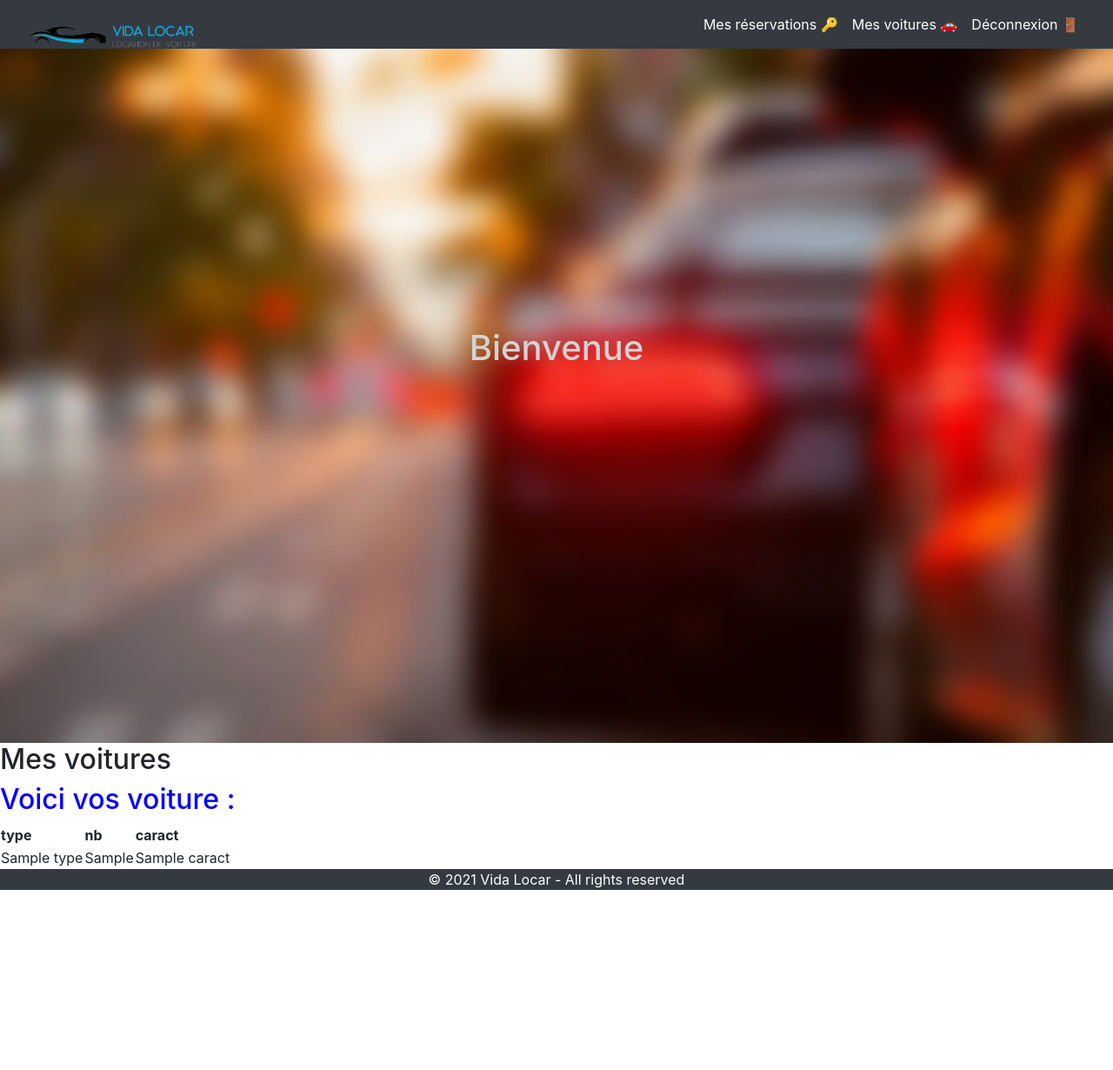
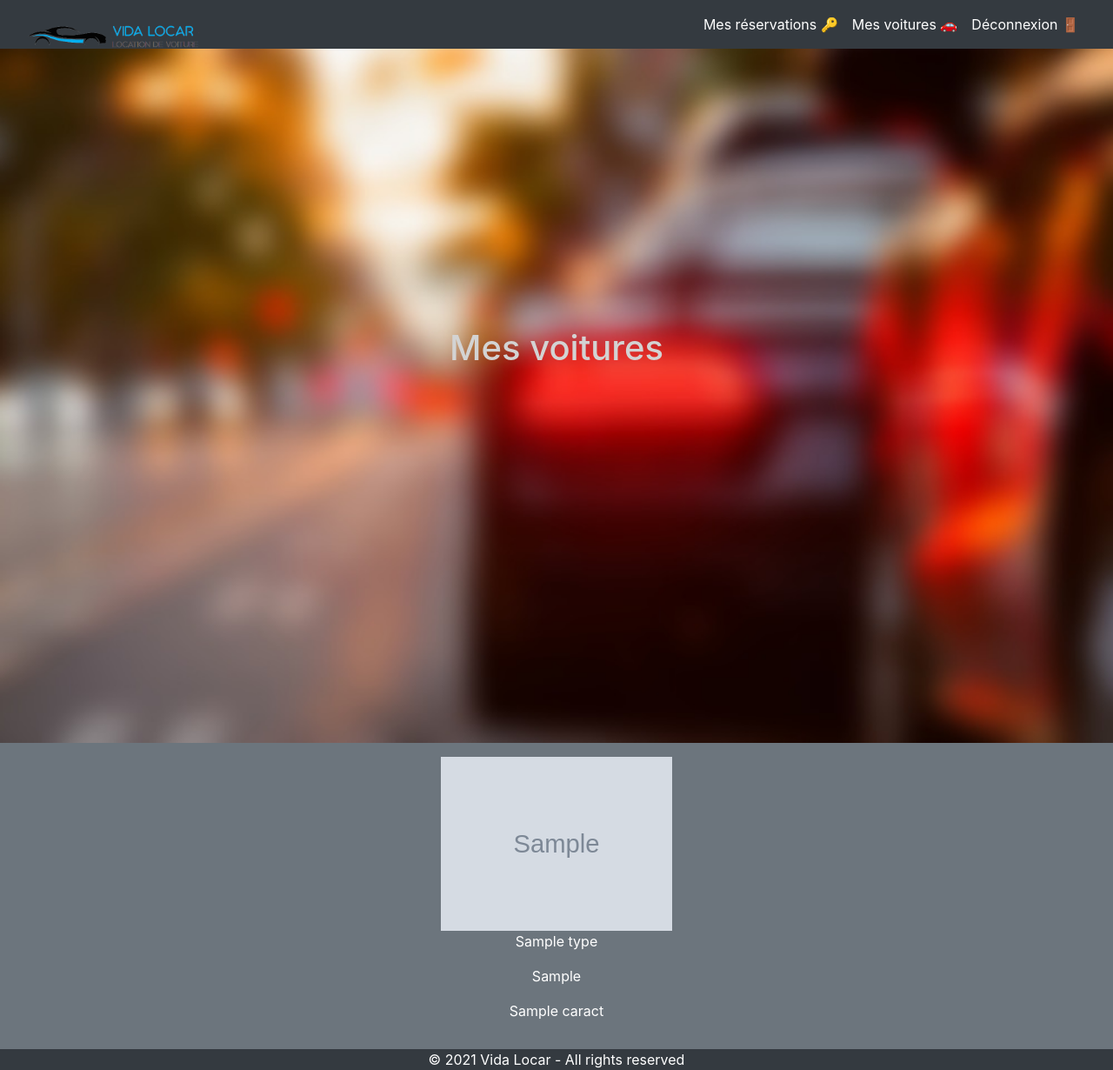
Before and after one commit to SiMista/Projet-Gestion-de-voitures, a PHP site: template mvcCORV1/vue/utilisateur/mesVehicules.html in a window 1280 px wide. Shown: the whole page at 87% size. Before the commit the page ends 1023 px from the top, so only its background shows below. Run offline with PHP 8.4, Linux system fonts and the light colour scheme; the template is opened without the code that fills it: most values are stand-ins (such as "Sample title", 1, 10 or a date in 2020); grey boxes marked "Sample" are stand-in pictures.

Commit message:
Big Drip Big Drip quand je m'habille

```diff
--- a/mvcCORV1/vue/styleCSS/style.css
+++ b/mvcCORV1/vue/styleCSS/style.css
@@ -64,6 +64,7 @@ footer p{
 	margin-left: 45%;
 	margin-top: -5%;
 }
+
 #img-fond{
 	height: 50%;
 	width: 100%;
--- a/mvcCORV1/vue/utilisateur/accueil.html
+++ b/mvcCORV1/vue/utilisateur/accueil.html
@@ -33,7 +33,7 @@
 	</header>
 		<div>
 			<img id="img-fond" src="./vue/images/carback.jpg" class="img-fluid" alt="Responsive image">
-			<h1 class="nomCo">Bienvenue <?php echo $pseudo=isset($_SESSION['profil']['pseudo'])?($_SESSION['profil']['pseudo']):($pseudo); ?></h1>
+			<h1 class="nomCo">Bienvenue <?php echo $_SESSION['profil']['pseudo'] ?></h1>
 		</div>
 		<!-- On peut surement utiliser base de données pour factoriser -->
 		<div class="flex-container">
@@ -55,7 +55,6 @@
 					<p>Louez cette bête de guerre incroyable, garantie satisfait ou satistait! <br>Louée par Antonin Compagny</p>
 				</div>
 			</div>
-
 		</div>
 
 		<footer>
--- a/mvcCORV1/vue/utilisateur/mesVehicules.html
+++ b/mvcCORV1/vue/utilisateur/mesVehicules.html
@@ -29,34 +29,35 @@
 				</div>
 			</nav>
 		</div>
-
 	</header>
 		<div>
 			<img id="img-fond" src="./vue/images/carback.jpg" class="img-fluid" alt="Responsive image">
-			<h1 class="nomCo">Bienvenue</h1>
+			<h1 class="nomCo">Mes voitures</h1>
 		</div>
-		<!-- On peut surement utiliser base de données pour factoriser -->
-
-		<div id ="main">
-			<h2> Mes voitures </h2>
+		<div>
 			<?php
 			if (isset ($Voitures)) {
-				echo ("<h2 style='color:blue'> Voici vos voiture :</h2>");
-				echo ('<table>');
-				echo ('<tr><th> type </th> <th> nb </th> <th> caract </th></tr>');
-				foreach ($Voitures as $c) {
-					echo "<tr class='contact'>";
-					echo ("<td>" . utf8_encode($c['type']) . "</td>");
-					echo ("<td>" . utf8_encode($c['nb']) . "</td>");
-					echo ("<td>" . utf8_encode($c['caract']) . "</td>");
-					echo "</tr>\n";
-				}
-				echo ('</table>');
+				echo
+				'<div class="flex-container">
+					<div class="d-flex p-3 bg-secondary text-white row justify-content-center align-self-center" > ';
+						foreach ($Voitures as $c) {
+							echo '
+							<div id="boxes" class="col-lg-3 col-md-12 col-sm-12 col-xs-12">
+								<img id="zoom" src="./vue/images/'. utf8_encode($c['photo']) . '"  style="max-height:200px" class="img-fluid" alt="Responsive image">
+								<p id="txt1">'. utf8_encode($c['type']) . '</p>
+								<p id="txt1">'. utf8_encode($c['nb']) . '</p>
+								<p id="txt1">'. utf8_encode($c['caract']) . '</p>
+							</div>
+							';
+						}
+					echo '
+					</div>
+				</div>
+				';
 			}
 			else
 				echo ('Pas de voitures');
 			?>
-
 		</div>
 
 		<footer>
```
Also changed, not shown: mvcCORV1/modele/voiture.sql (deleted, +0 -57 lines), mvcCORV1/vue/images/espace.png (added), mvcCORV1/vue/images/zafira.png (added).
